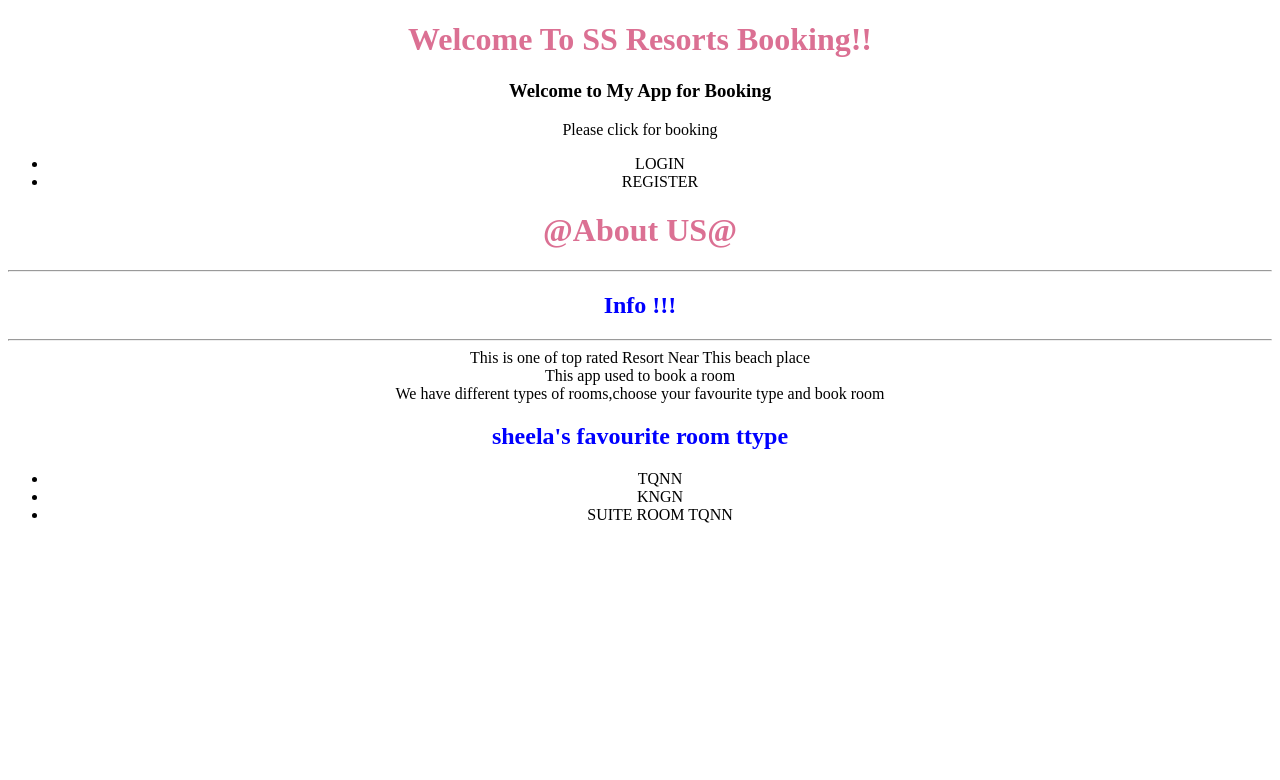
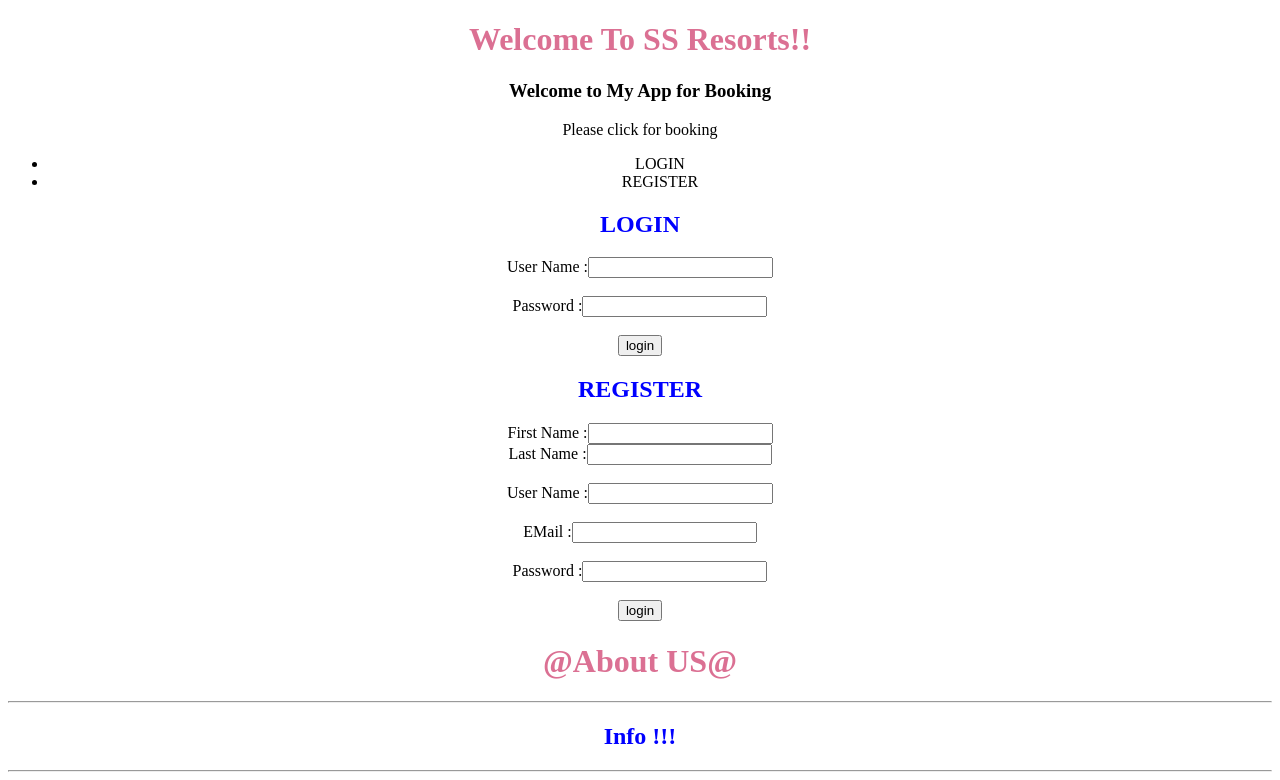
Before and after one commit to Sheelasv99/UI-SSV, a React (Create React App) app in the folder client/: page / in a window 1280 px wide. Shown: the top 780 px of the page. Built offline with nearby package versions, Linux system fonts and the light colour scheme.

Commit message:
updt files

```diff
--- a/client/src/App.js
+++ b/client/src/App.js
@@ -3,6 +3,9 @@
 import Bookings from './components/Bookings';
 import About from './components/About';
 import Homepage from './components/Homepage';
+import Login from './components/Login';
+import Register from './components/Register';
+
 const bookings = [
   {
     id: 1234,
@@ -21,8 +24,10 @@
 function App() {
   return (
     <div className="App">
-      <h1>Welcome To SS Resorts Booking!!</h1>
+      <h1>Welcome To SS Resorts!!</h1>
       <Homepage/>
+      <Login/>
+      <Register/>
       <About/>
 
       <Bookings bookings={bookings} />
--- /dev/null
+++ b/client/src/components/Login.js
@@ -0,0 +1,25 @@
+const Login =() =>{
+    return (
+         <div className="container">
+            <form className="col">
+                <h2>
+                    LOGIN
+                </h2>
+                <div className="col">
+                    <label htmlFor="username" >User Name :</label>
+                    <input type="text" id="username" name="username" required/>
+
+                </div><br/>
+                <div className="col">
+                    <label htmlFor="password" >Password :</label>
+                    <input type="password" id="password" name="password" required/>
+
+                </div><br/>
+                <button type="submit">login</button>
+            </form>
+
+         </div>
+    );
+};
+
+export default Login;
--- /dev/null
+++ b/client/src/components/Register.js
@@ -0,0 +1,41 @@
+const Register =() =>{
+    return (
+         <div className="container">
+            <form className="col">
+                <h2>
+                    REGISTER
+                </h2>
+                <div className="col">
+                    <label htmlFor="firstname" >First Name :</label>
+                    <input type="text" id="firstname" name="firstname" required/>
+                    </div>
+                    <div className="col">
+                    <label htmlFor="lastname" >Last Name :</label>
+                    <input type="text" id="lastname" name="lastname" required/>
+
+                </div><br/>
+                <div className="col">
+                    <label htmlFor="username" >User Name :</label>
+                    <input type="text" id="username" name="username" required/>
+
+
+                </div><br/>
+                <div className="col">
+                    <label htmlFor="email" >EMail :</label>
+                    <input type="text" id="email" name="email" required/>
+
+                </div><br/>
+
+                <div className="col">
+                    <label htmlFor="password" >Password :</label>
+                    <input type="password" id="password" name="password" required/>
+
+                </div><br/>
+                <button type="submit">login</button>
+            </form>
+
+         </div>
+    );
+};
+
+export default Register;
```
